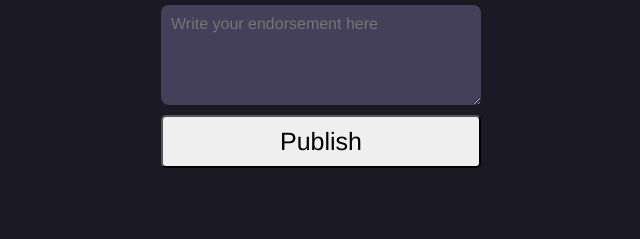
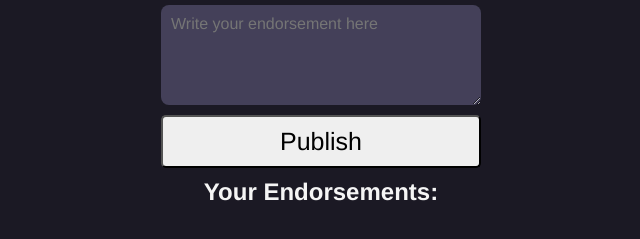
Before and after one commit to hmoghtafari/EndorsementMobileApp, a website built with Vite: page index.html in a window 1280 px wide. Shown: the part 217-456 px from the top of the page, without its empty margins (319-959 px from the left). Built offline with nearby package versions, Linux system fonts and the light colour scheme; no server answers.

Commit message:
Add Endorsment text

```diff
--- a/index.html
+++ b/index.html
@@ -19,6 +19,7 @@
         placeholder="Write your endorsement here"
       ></textarea>
       <button id="publish-btn">Publish</button>
+      <h2>Your Endorsements:</h2>
       <ul id="endorsement-el"></ul>
     </div>
     <script src="index.js" type="module"></script>
```
